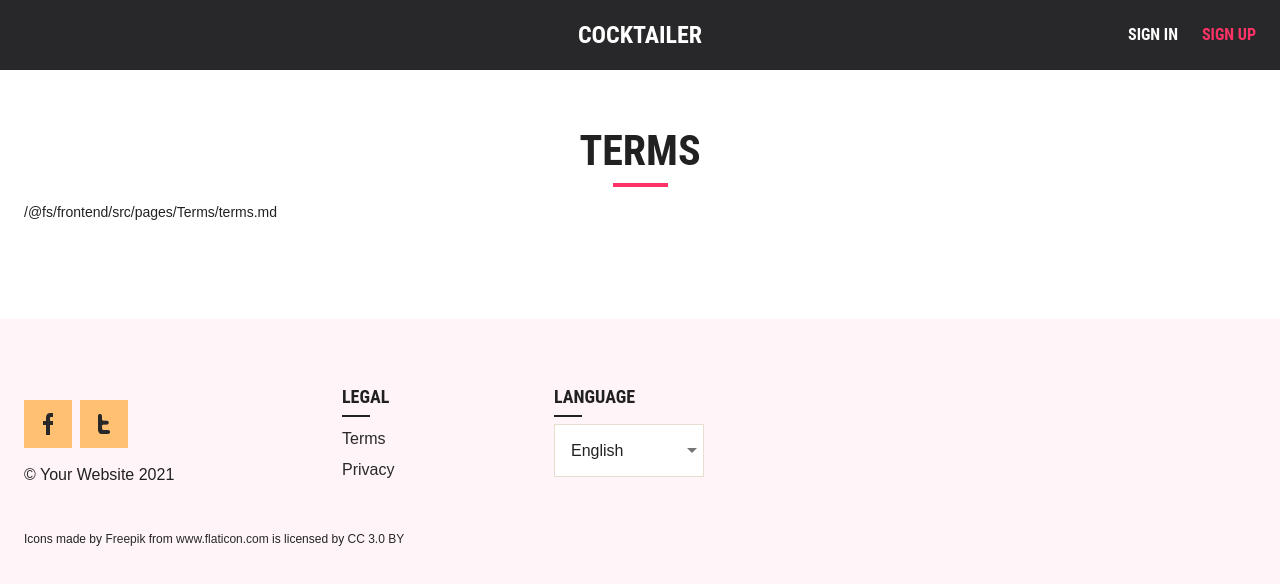
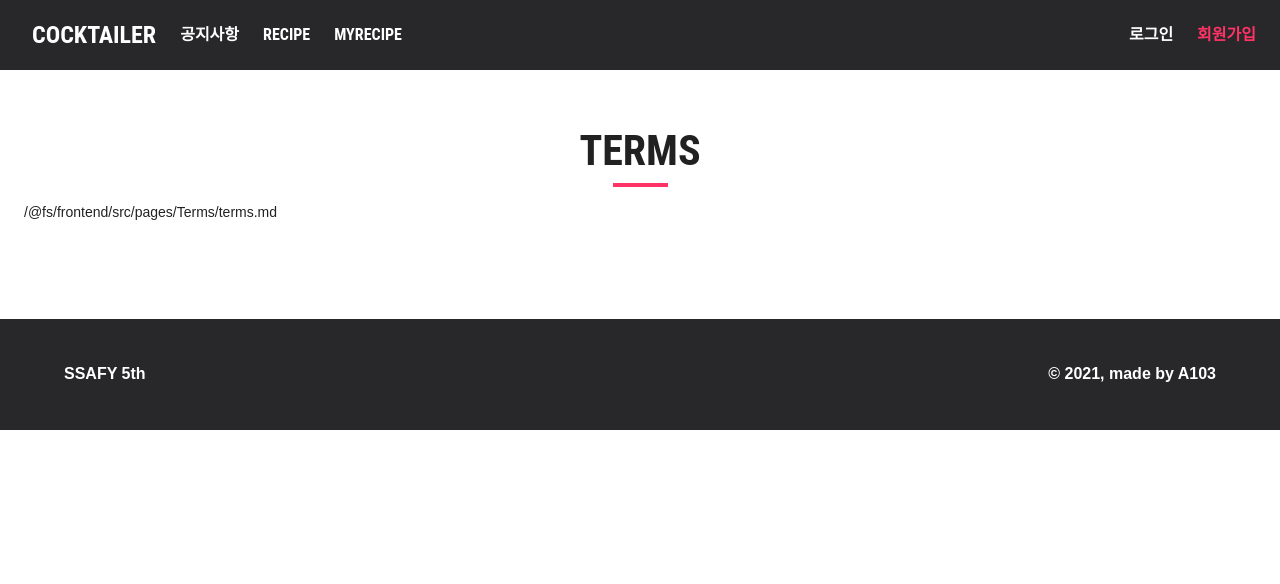
Before and after one commit to Heejae-Lee/cocktailus, a React (Create React App) app in the folder frontend/: page /Terms in a window 1280 px wide. Shown: the top 584 px of the page. Built offline with nearby package versions, Linux system fonts and the light colour scheme.

Commit message:
Feat: 'Header/Footer'
Header, Footer 컴포넌트 구현

Resolves: #23, #24

```diff
--- a/frontend/src/App.js
+++ b/frontend/src/App.js
@@ -16,8 +16,8 @@ function App() {
     <Switch>
       <Route exact path="/" component={Home} />
       <Route exact path="/ForgotPassword" component={ForgotPassword} />
-      <Route exact path="/SignUp" component={SignIn} />
-      <Route exact path="/SignIn" component={SignUp} />
+      <Route exact path="/SignUp" component={SignUp} />
+      <Route exact path="/SignIn" component={SignIn} />
       <Route exact path="/Privacy" component={Privacy} />
       <Route exact path="/Terms" component={Terms} />
       <Route exact path="/error" component={ErrorNotFound} />
--- a/frontend/src/layout/Footer/index.js
+++ b/frontend/src/layout/Footer/index.js
@@ -1,116 +1,37 @@
-import React from 'react';
-import Grid from '@material-ui/core/Grid';
-import Link from '@material-ui/core/Link';
+import React, { Fragment } from 'react';
 import Container from '@material-ui/core/Container';
 import useStyles from './styles'
 import Typography from '../../components/Typography';
-import TextField from '../../components/TextField';
+import AppBar from '../Header/AppBar/';
+import clsx from 'clsx';
 
 function Copyright() {
   return (
-    <React.Fragment>
+    <Fragment>
       {'© '}
-      <Link color="inherit" href="https://material-ui.com/">
-        Your Website
-      </Link>{' '}
       {new Date().getFullYear()}
-    </React.Fragment>
+      {', made by A103'}
+    </Fragment>
   );
 }
-
-const LANGUAGES = [
-  {
-    code: 'en-US',
-    name: 'English',
-  },
-  {
-    code: 'fr-FR',
-    name: 'Français',
-  },
-];
 
 export default function AppFooter() {
   const classes = useStyles();
 
   return (
-    <Typography component="footer" className={classes.root}>
-      <Container className={classes.container}>
-        <Grid container spacing={5}>
-          <Grid item xs={6} sm={4} md={3}>
-            <Grid
-              container
-              direction="column"
-              justifyContent="flex-end"
-              className={classes.iconsWrapper}
-              spacing={2}
-            >
-              <Grid item className={classes.icons}>
-                <a href="https://material-ui.com/" className={classes.icon}>
-                  <img src={process.env.PUBLIC_URL + "images/appFooterFacebook.png"} alt="Facebook" />
-                </a>
-                <a href="https://twitter.com/MaterialUI" className={classes.icon}>
-                  <img src={process.env.PUBLIC_URL + "images/appFooterTwitter.png"} alt="Twitter" />
-                </a>
-              </Grid>
-              <Grid item>
-                <Copyright />
-              </Grid>
-            </Grid>
-          </Grid>
-          <Grid item xs={6} sm={4} md={2}>
-            <Typography variant="h6" marked="left" gutterBottom>
-              Legal
-            </Typography>
-            <ul className={classes.list}>
-              <li className={classes.listItem}>
-                <Link href="/premium-themes/onepirate/terms/">Terms</Link>
-              </li>
-              <li className={classes.listItem}>
-                <Link href="/premium-themes/onepirate/privacy/">Privacy</Link>
-              </li>
-            </ul>
-          </Grid>
-          <Grid item xs={6} sm={8} md={4}>
-            <Typography variant="h6" marked="left" gutterBottom>
-              Language
-            </Typography>
-            <TextField
-              select
-              SelectProps={{
-                native: true,
-              }}
-              className={classes.language}
-            >
-              {LANGUAGES.map((language) => (
-                <option value={language.code} key={language.code}>
-                  {language.name}
-                </option>
-              ))}
-            </TextField>
-          </Grid>
-          <Grid item>
-            <Typography variant="caption">
-              {'Icons made by '}
-              <Link href="https://www.freepik.com" rel="sponsored" title="Freepik">
-                Freepik
-              </Link>
-              {' from '}
-              <Link href="https://www.flaticon.com" rel="sponsored" title="Flaticon">
-                www.flaticon.com
-              </Link>
-              {' is licensed by '}
-              <Link
-                href="https://creativecommons.org/licenses/by/3.0/"
-                title="Creative Commons BY 3.0"
-                target="_blank"
-                rel="noopener noreferrer"
-              >
-                CC 3.0 BY
-              </Link>
-            </Typography>
-          </Grid>
-        </Grid>
-      </Container>
-    </Typography>
+    <AppBar>
+      <Typography component="footer" className={clsx(classes.root, classes.listItem)}>
+        <Container className={classes.container}>
+          <Typography
+          color="inherit"
+          className={classes.center}>
+            SSAFY 5th
+          </Typography>
+          <Typography className={classes.right}>
+            <Copyright />
+          </Typography>
+        </Container>
+      </Typography>
+    </AppBar>
   );
 }
--- a/frontend/src/layout/Footer/styles.js
+++ b/frontend/src/layout/Footer/styles.js
@@ -3,43 +3,43 @@ import { makeStyles } from '@material-ui/core/styles';
 const useStyles = makeStyles((theme) => ({
     root: {
       display: 'flex',
-      backgroundColor: theme.palette.secondary.light,
+      backgroundColor: theme.palette.secondary,
     },
     container: {
-      marginTop: theme.spacing(8),
-      marginBottom: theme.spacing(8),
+      marginTop: theme.spacing(1),
+      marginBottom: theme.spacing(1),
       display: 'flex',
-    },
-    iconsWrapper: {
-      height: 120,
-    },
-    icons: {
-      display: 'flex',
-    },
-    icon: {
-      width: 48,
-      height: 48,
-      display: 'flex',
-      justifyContent: 'center',
-      alignItems: 'center',
-      backgroundColor: theme.palette.warning.main,
-      marginRight: theme.spacing(1),
-      '&:hover': {
-        backgroundColor: theme.palette.warning.dark,
-      },
     },
     list: {
       margin: 0,
       listStyle: 'none',
       padding: 0,
     },
+    center: {
+      marginTop: theme.spacing(4),
+      marginBottom: theme.spacing(4),
+      marginLeft: theme.spacing(5),
+      fontWeight: 'bold',
+      fontSize: 'auto',
+    },
     listItem: {
       paddingTop: theme.spacing(0.5),
       paddingBottom: theme.spacing(0.5),
     },
-    language: {
-      marginTop: theme.spacing(1),
-      width: 150,
+    right: {
+      marginTop: theme.spacing(4),
+      marginBottom: theme.spacing(4),
+      marginRight: theme.spacing(5),
+      flex: 1,
+      display: 'flex',
+      justifyContent: 'flex-end',
+      fontWeight: 'bold',
+      fontSize: 'auto',
+    },
+    rightLink: {
+      fontSize: 16,
+      color: theme.palette.common.white,
+      marginLeft: theme.spacing(3),
     },
 }));
 
--- a/frontend/src/layout/Header/index.js
+++ b/frontend/src/layout/Header/index.js
@@ -2,6 +2,7 @@ import React from 'react';
 import PropTypes from 'prop-types';
 import clsx from 'clsx';
 import { withStyles } from '@material-ui/core/styles';
+import { NavLink as RouterLink } from 'react-router-dom';
 import Link from '@material-ui/core/Link';
 import styles from './styles';
 import AppBar from './AppBar/';
@@ -9,38 +10,70 @@ import Toolbar from '../../components/Toolbar';
 
 function AppHeader(props) {
   const { classes } = props;
-
   return (
     <div>
       <AppBar position="fixed">
         <Toolbar className={classes.toolbar}>
-          <div className={classes.left} />
+          {/* <div className={classes.left} /> */}
           <Link
+            component={RouterLink}
             variant="h6"
             underline="none"
             color="inherit"
             className={classes.title}
-            href="/"
+            to="/"
           >
             {'COCKTAILER'}
           </Link>
+          <Link
+            component={RouterLink}
+            variant="h6"
+            underline="none"
+            color="inherit"
+            className={classes.rightLink}
+            to="/"
+          >
+            {'공지사항'}
+          </Link>
+          <Link
+            component={RouterLink}
+            variant="h6"
+            underline="none"
+            color="inherit"
+            className={classes.rightLink}
+            to="/"
+          >
+            {'Recipe'}
+          </Link>
+          <Link
+            component={RouterLink}
+            variant="h6"
+            underline="none"
+            color="inherit"
+            className={classes.rightLink}
+            to="/"
+          >
+            {'MyRecipe'}
+          </Link>
           <div className={classes.right}>
             <Link
+              component={RouterLink}
               color="inherit"
               variant="h6"
               underline="none"
               className={classes.rightLink}
-              href="/SignIn"
+              to="/SignIn"
             >
-              {'Sign In'}
+              {'로그인'}
             </Link>
             <Link
+              component={RouterLink}
               variant="h6"
               underline="none"
               className={clsx(classes.rightLink, classes.linkSecondary)}
-              href="/SignUp"
+              to="/SignUp"
             >
-              {'Sign Up'}
+              {'회원가입'}
             </Link>
           </div>
         </Toolbar>
--- a/frontend/src/layout/Header/styles.js
+++ b/frontend/src/layout/Header/styles.js
@@ -7,6 +7,7 @@ const styles = (theme) => ({
     placeholder: toolbarStyles(theme).root,
     toolbar: {
       justifyContent: 'space-between',
+      marginLeft: theme.spacing(1),
     },
     left: {
       flex: 1,
```
